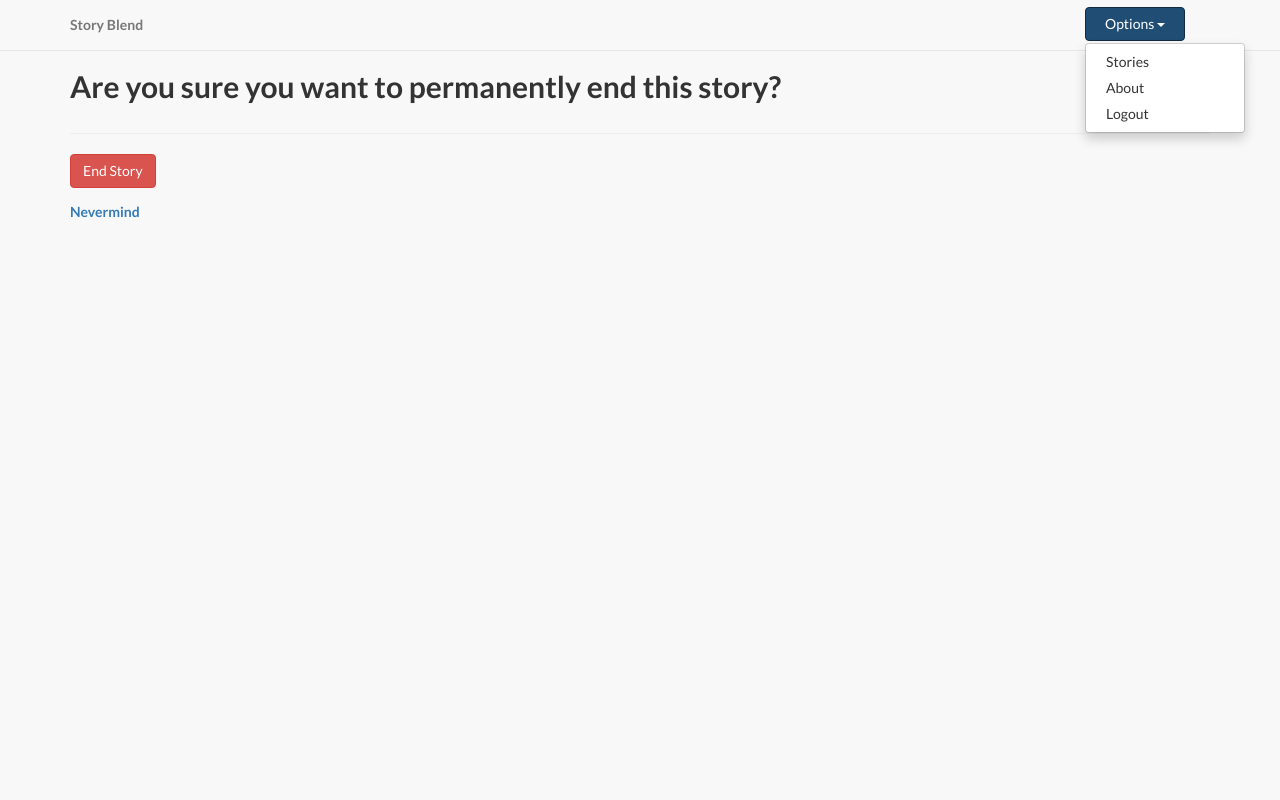
After one commit to storyblend/StoryBlend, a PHP site: the page made by end.php in a window 1280 px wide, after a click on "Options". The commit adds this page. Run offline with PHP 8.4, Linux system fonts and the light colour scheme; a user stored in the database is signed in; data comes from the database, SQL or seed files in the repository.

Commit message:
End of story button complete
:cancer: :cancer: :cancer:

```diff
--- /dev/null
+++ b/end.php
@@ -0,0 +1,140 @@
+<?php
+
+include('connect.php');
+include('session.php');
+
+$errors = "";
+
+///////////
+//SUBMIT//
+/////////
+
+//Deletes post from SQL database
+
+   if($_SERVER["REQUEST_METHOD"] == "POST") {
+
+   if (empty($errors)) {
+
+	// Check connection
+	if ($con->connect_error) {
+    die("Connection failed: " . $con->connect_error);
+	}
+
+	$sql = "UPDATE story_list SET end = 1 WHERE id = " . $_GET['s'] . "";
+
+	if ($con->query($sql) === TRUE) {
+	header("Location: story.php?s=" . $_GET['s'] . "");
+	}
+	else {
+    echo "Error: " . $sql . "<br>" . $con->error;
+	}
+
+	$con->close();
+   }
+   else
+   {
+	   echo "$errors";
+   }
+}
+?>
+<html>
+
+
+<head>
+
+    <meta charset="utf-8">
+    <meta http-equiv="X-UA-Compatible" content="IE=edge">
+    <meta name="viewport" content="width=device-width, initial-scale=1">
+    <meta name="description" content="">
+    <meta name="author" content="">
+
+    <title>Story Blend - Login</title>
+
+    <!-- Bootstrap Core CSS -->
+    <link href="css/bootstrap.min.css" rel="stylesheet">
+
+    <!-- Custom CSS -->
+    <link href="css/landing-page.css" rel="stylesheet">
+
+    <!-- Custom Fonts -->
+    <link href="font-awesome/css/font-awesome.min.css" rel="stylesheet" type="text/css">
+    <link href="https://fonts.googleapis.com/css?family=Lato:300,400,700,300italic,400italic,700italic" rel="stylesheet" type="text/css">
+
+    <!-- HTML5 Shim and Respond.js IE8 support of HTML5 elements and media queries -->
+    <!-- WARNING: Respond.js doesn't work if you view the page via file:// -->
+    <!--[if lt IE 9]>
+        <script src="https://oss.maxcdn.com/libs/html5shiv/3.7.0/html5shiv.js"></script>
+        <script src="https://oss.maxcdn.com/libs/respond.js/1.4.2/respond.min.js"></script>
+    <![endif]-->
+
+</head>
+
+<body>
+
+    <!-- Navigation -->
+    <nav class="navbar navbar-default navbar-fixed-top topnav" role="navigation">
+        <div class="container topnav">
+            <!-- Brand and toggle get grouped for better mobile display -->
+            <div class="navbar-header" style="float:right;">
+                <div class="dropdown" style="float:right;">
+							<button class="btn btn-primary dropdown-toggle" type="button" data-toggle="dropdown" style="margin-top:7px; margin-right:25px; width:100px;">Options
+							<span class="caret"></span></button>
+							<ul class="dropdown-menu">
+								<li><a href="welcome.php">Stories</a></li>
+								<li><a href="about.php">About</a></li>
+								<li><a href="logout.php">Logout</a></li>
+							</ul>
+						</div>
+
+            </div>
+			 <a class="navbar-brand topnav" href="welcome.php">Story Blend</a>
+            <!-- Collect the nav links, forms, and other content for toggling -->
+            <div class="collapse navbar-collapse" id="bs-example-navbar-collapse-1">
+                <ul class="nav navbar-nav navbar-right">
+					<li style="width:170px;">
+
+					</li>
+                </ul>
+            </div>
+            <!-- /.navbar-collapse -->
+        </div>
+        <!-- /.container -->
+    </nav>
+
+
+    <!-- Header -->
+
+
+    <!-- Page Content -->
+
+	<a  name="about"></a>
+    <div class="content-section-a" style="min-height:100%;margin-bottom:-150px;">
+
+        <div class="container">
+			<h2 class="section-heading">Are you sure you want to permanently end this story?</h2><hr>
+			<form action = "" method = "post">
+			<input type='submit' value="End Story" class="btn btn-danger">
+			</form>
+			<?php
+			echo "<a href='story.php" . "?s=" . $_GET['s'] . "'>Nevermind</a>";
+			?>
+        </div>
+        <!-- /.container -->
+
+    </div>
+    <!-- /.content-section-a -->
+
+
+    </div>
+    <!-- /.banner -->
+
+
+
+    <!-- jQuery -->
+    <script src="js/jquery.js"></script>
+
+    <!-- Bootstrap Core JavaScript -->
+    <script src="js/bootstrap.min.js"></script>
+
+</body>
+</html>
```
Also changed, not shown: story.php (+14 -7 lines), welcome.php (+9 -7 lines).
